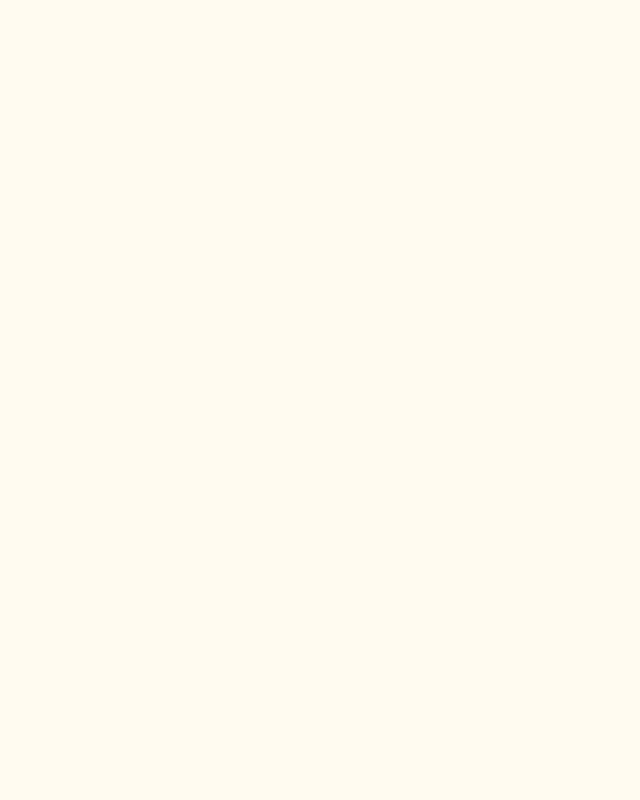
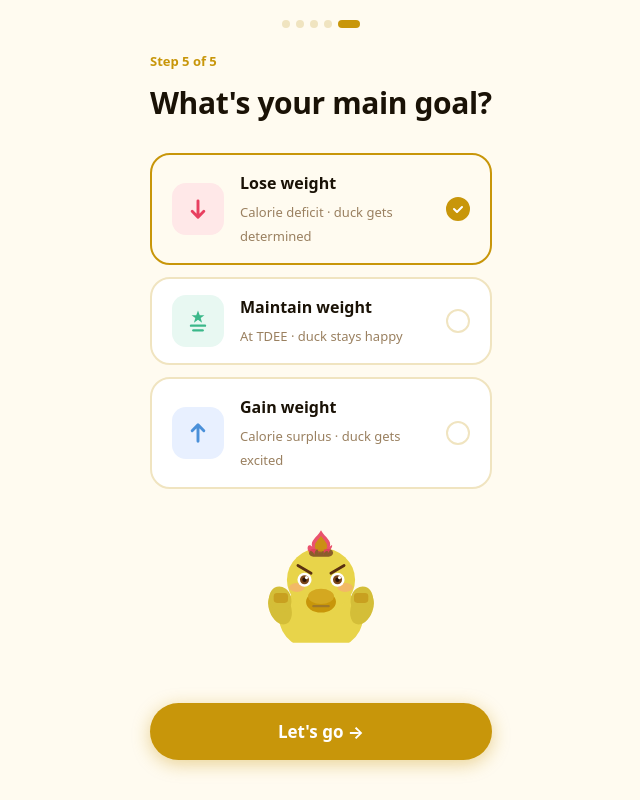
Before and after one commit to aldinoanggawan/quackies, a React (Vite) app: page /onboarding/6 in a window 1280 px wide. Before the commit this address had no page. Shown: the whole page, without its empty margins (319-959 px from the left). Built offline with nearby package versions, Linux system fonts and the light colour scheme.

Commit message:
add goal selection screen

```diff
--- a/src/App.tsx
+++ b/src/App.tsx
@@ -6,6 +6,7 @@ import { TrackCalories } from './screens/onboarding/TrackCalories';
 import { StayHydrated } from './screens/onboarding/StayHydrated';
 import { DailySummary } from './screens/onboarding/DailySummary';
 import { MeetYourPal } from './screens/onboarding/MeetYourPal';
+import { GoalSelection } from './screens/onboarding/GoalSelection';
 import { HomeScreen } from './screens/Home';
 
 const Placeholder = ({ name }: { name: string }) => (
@@ -35,6 +36,7 @@ export const App = () => {
             <Route path="3" element={<StayHydrated />} />
             <Route path="4" element={<DailySummary />} />
             <Route path="5" element={<MeetYourPal />} />
+            <Route path="6" element={<GoalSelection />} />
           </Route>
           <Route path="/home" element={<HomeScreen />} />
           <Route path="/log" element={<Placeholder name="Log" />} />
--- a/src/components/ProgressDots.tsx
+++ b/src/components/ProgressDots.tsx
@@ -18,7 +18,7 @@ export const ProgressDots = ({
         padding: '20px 0 8px',
       }}
     >
-      {Array.from({ length: 4 }).map((_, i) => (
+      {Array.from({ length: 5 }).map((_, i) => (
         <div
           key={i}
           style={{
--- /dev/null
+++ b/src/screens/onboarding/GoalSelection.tsx
@@ -0,0 +1,257 @@
+import { useState } from 'react';
+import { motion } from 'framer-motion';
+import { useNavigate } from 'react-router-dom';
+import { Duck, type DuckEmotion } from '../../components/duck/Duck';
+import { Button } from '../../components/Button';
+import { ScreenContainer } from '../../components/ScreenContainer';
+import { Typography } from '../../components/ui/Typography';
+import { ProgressDots } from '../../components/ProgressDots';
+import { useOnboarding } from '../../store/useOnboarding';
+import {
+  COLOR_PRIMARY,
+  COLOR_BG,
+  COLOR_BORDER,
+  COLOR_RED,
+  COLOR_TEAL,
+} from '../../colors';
+
+type GoalId = 'lose' | 'maintain' | 'gain';
+
+interface Goal {
+  id: GoalId;
+  label: string;
+  subtitle: string;
+  emotion: DuckEmotion;
+  icon: React.ReactNode;
+  iconBg: string;
+}
+
+const LoseIcon = () => (
+  <svg viewBox="0 0 24 24" width={28} height={28} fill="none">
+    <path
+      d="M12 5v14M12 19l-5-5M12 19l5-5"
+      stroke={COLOR_RED}
+      strokeWidth={2.5}
+      strokeLinecap="round"
+      strokeLinejoin="round"
+    />
+  </svg>
+);
+
+const MaintainIcon = () => (
+  <svg viewBox="0 0 24 24" width={28} height={28} fill="none">
+    <path
+      d="M12 3l1.5 4h4l-3.2 2.4 1.2 4L12 11l-3.5 2.4 1.2-4L6.5 7h4L12 3z"
+      fill={COLOR_TEAL}
+    />
+    <line
+      x1="6"
+      y1="16"
+      x2="18"
+      y2="16"
+      stroke={COLOR_TEAL}
+      strokeWidth={2}
+      strokeLinecap="round"
+    />
+    <line
+      x1="8"
+      y1="20"
+      x2="16"
+      y2="20"
+      stroke={COLOR_TEAL}
+      strokeWidth={2}
+      strokeLinecap="round"
+    />
+  </svg>
+);
+
+const GainIcon = () => (
+  <svg viewBox="0 0 24 24" width={28} height={28} fill="none">
+    <path
+      d="M12 19V5M12 5l-5 5M12 5l5 5"
+      stroke="#4A90D9"
+      strokeWidth={2.5}
+      strokeLinecap="round"
+      strokeLinejoin="round"
+    />
+  </svg>
+);
+
+const GOALS: Goal[] = [
+  {
+    id: 'lose',
+    label: 'Lose weight',
+    subtitle: 'Calorie deficit · duck gets determined',
+    emotion: 'determined',
+    icon: <LoseIcon />,
+    iconBg: '#FFE8E8',
+  },
+  {
+    id: 'maintain',
+    label: 'Maintain weight',
+    subtitle: 'At TDEE · duck stays happy',
+    emotion: 'proud',
+    icon: <MaintainIcon />,
+    iconBg: '#E8F8F2',
+  },
+  {
+    id: 'gain',
+    label: 'Gain weight',
+    subtitle: 'Calorie surplus · duck gets excited',
+    emotion: 'excited',
+    icon: <GainIcon />,
+    iconBg: '#E8F0FF',
+  },
+];
+
+export const GoalSelection = () => {
+  const navigate = useNavigate();
+  const { setGoal } = useOnboarding();
+  const [selected, setSelected] = useState<GoalId>('lose');
+
+  const selectedGoal = GOALS.find((g) => g.id === selected)!;
+
+  const handleNext = () => {
+    setGoal(selected);
+    navigate('/home');
+  };
+
+  return (
+    <ScreenContainer>
+      <ProgressDots current={5} />
+
+      <div style={{ paddingTop: 16 }}>
+        <Typography
+          variant="label-strong"
+          color={COLOR_PRIMARY}
+          style={{ display: 'block', marginBottom: 8 }}
+        >
+          Step 5 of 5
+        </Typography>
+        <Typography
+          variant="heading"
+          as="h1"
+          style={{ margin: '0 0 28px', letterSpacing: -0.4 }}
+        >
+          What's your main goal?
+        </Typography>
+      </div>
+
+      <div style={{ display: 'flex', flexDirection: 'column', gap: 12 }}>
+        {GOALS.map((goal, i) => {
+          const isSelected = selected === goal.id;
+          return (
+            <motion.button
+              key={goal.id}
+              initial={{ opacity: 0, y: 20 }}
+              animate={{ opacity: 1, y: 0 }}
+              transition={{ delay: 0.1 + i * 0.08 }}
+              whileHover={{ scale: 1.02 }}
+              whileTap={{ scale: 0.98 }}
+              onClick={() => setSelected(goal.id)}
+              style={{
+                display: 'flex',
+                alignItems: 'center',
+                gap: 16,
+                background: isSelected ? COLOR_BG : 'white',
+                border: `2px solid ${isSelected ? COLOR_PRIMARY : COLOR_BORDER}`,
+                borderRadius: 20,
+                padding: '16px 20px',
+                cursor: 'pointer',
+                textAlign: 'left',
+                fontFamily: 'inherit',
+                transition: 'border-color 0.2s, background 0.2s',
+              }}
+            >
+              {/* Icon */}
+              <div
+                style={{
+                  width: 52,
+                  height: 52,
+                  borderRadius: 14,
+                  background: goal.iconBg,
+                  display: 'flex',
+                  alignItems: 'center',
+                  justifyContent: 'center',
+                  flexShrink: 0,
+                }}
+              >
+                {goal.icon}
+              </div>
+
+              {/* Text */}
+              <div style={{ flex: 1 }}>
+                <Typography
+                  variant="label-strong"
+                  as="div"
+                  style={{ fontSize: 16, marginBottom: 4 }}
+                >
+                  {goal.label}
+                </Typography>
+                <Typography variant="label" color="var(--color-muted)">
+                  {goal.subtitle}
+                </Typography>
+              </div>
+
+              {/* Radio indicator */}
+              <div
+                style={{
+                  width: 24,
+                  height: 24,
+                  borderRadius: '50%',
+                  border: `2px solid ${isSelected ? COLOR_PRIMARY : COLOR_BORDER}`,
+                  background: isSelected ? COLOR_PRIMARY : 'transparent',
+                  display: 'flex',
+                  alignItems: 'center',
+                  justifyContent: 'center',
+                  flexShrink: 0,
+                  transition: 'all 0.2s',
+                }}
+              >
+                {isSelected && (
+                  <svg viewBox="0 0 12 12" width={12} height={12} fill="none">
+                    <path
+                      d="M2 6l3 3 5-5"
+                      stroke="white"
+                      strokeWidth={2}
+                      strokeLinecap="round"
+                      strokeLinejoin="round"
+                    />
+                  </svg>
+                )}
+              </div>
+            </motion.button>
+          );
+        })}
+      </div>
+
+      {/* Duck */}
+      <div
+        style={{
+          display: 'flex',
+          justifyContent: 'center',
+          marginTop: 52,
+          flex: 1,
+          alignItems:'flex-start',
+          paddingBottom: 8,
+        }}
+      >
+        <motion.div
+          animate={{ y: [0, -8, 0] }}
+          transition={{ duration: 2.5, ease: 'easeInOut', repeat: Infinity }}
+        >
+          <Duck emotion={selectedGoal.emotion} size={110} />
+        </motion.div>
+      </div>
+
+      <motion.div
+        initial={{ opacity: 0, y: 20 }}
+        animate={{ opacity: 1, y: 0 }}
+        transition={{ delay: 0.58 }}
+        style={{ marginTop: 16 }}
+      >
+        <Button onClick={handleNext}>Let's go →</Button>
+      </motion.div>
+    </ScreenContainer>
+  );
+};
--- a/src/screens/onboarding/MeetYourPal.tsx
+++ b/src/screens/onboarding/MeetYourPal.tsx
@@ -32,7 +32,7 @@ export const MeetYourPal = () => {
 
   const handleNext = () => {
     setPalName(name.trim() || 'Quackers');
-    navigate('/home');
+    navigate('/onboarding/6');
   };
 
   return (
```
